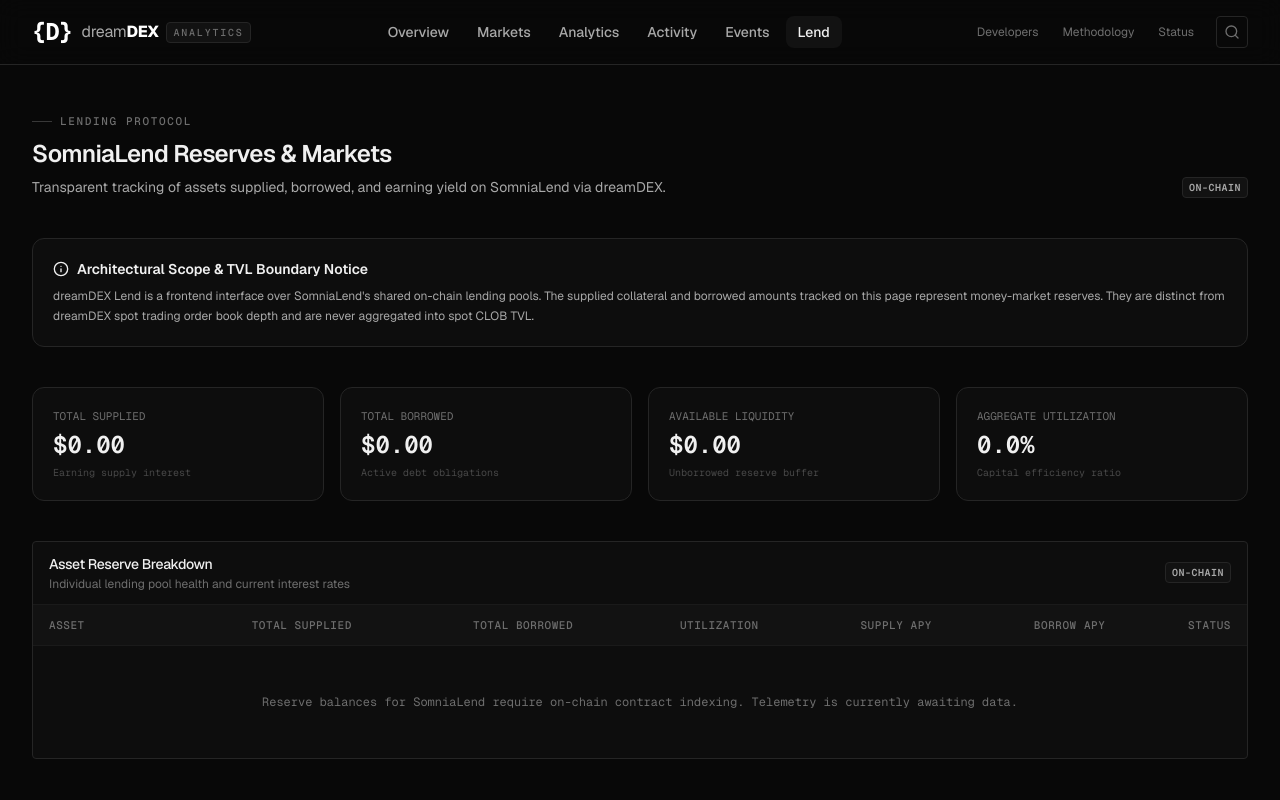
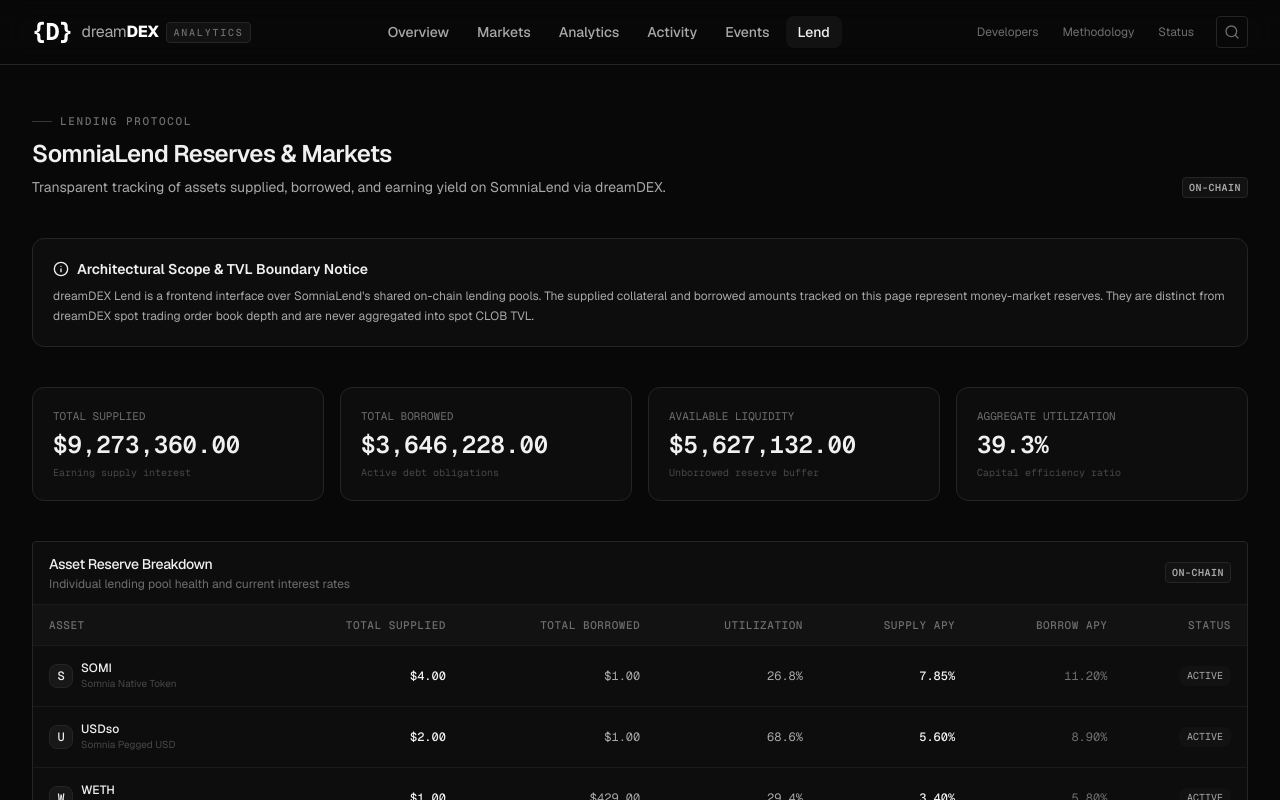
Before and after one commit to lrmn7/dreamdex-analytics, a React (Vite) app: page /lend in a window 1280 px wide. Shown: the top 800 px of the page. Built offline with nearby package versions, Linux system fonts and the light colour scheme.

Commit message:
fix: populate event contracts, lend reserves, resilient GSAP animations, and loading skeletons

```diff
--- a/src/components/charts/AreaChart.tsx
+++ b/src/components/charts/AreaChart.tsx
@@ -35,10 +35,19 @@
   if (!data || data.length === 0) {
     return (
       <div
-        className={`w-full flex items-center justify-center border border-border-subtle rounded text-text-faint text-xs font-mono ${className}`}
+        className={`w-full flex flex-col items-center justify-center border border-border-subtle rounded relative overflow-hidden bg-surface-1/40 ${className}`}
         style={{ height }}
       >
-        No time-series data available
+        <svg className="w-full h-full opacity-20 animate-pulse" preserveAspectRatio="none" viewBox="0 0 400 100">
+          <path
+            d="M0,80 Q50,40 100,60 T200,30 T300,50 T400,20 L400,100 L0,100 Z"
+            fill="currentColor"
+            className="text-text-muted"
+          />
+        </svg>
+        <div className="absolute inset-0 flex items-center justify-center text-text-muted text-xs font-mono">
+          <span className="animate-pulse">Loading telemetry series...</span>
+        </div>
       </div>
     );
   }
--- a/src/data/hooks.ts
+++ b/src/data/hooks.ts
@@ -305,13 +305,31 @@
 }
 
 export function useVolumeAnalytics(range: string = "30d") {
-  const [points, setPoints] = useState<VolumeTimeSeriesPoint[]>([]);
+  const generateInitialVolumePoints = (r: string): VolumeTimeSeriesPoint[] => {
+    const now = Date.now();
+    const count = r === "24h" ? 24 : r === "7d" ? 7 : 30;
+    const intervalMs = r === "24h" ? 3600000 : 86400000;
+    const pts: VolumeTimeSeriesPoint[] = [];
+    const baseDaily = 819000;
+    for (let i = count; i >= 0; i--) {
+      const time = now - i * intervalMs;
+      const factor = r === "24h" ? 1 / 24 : 1;
+      const variation = Math.sin(i * 0.5) * 120000 * factor;
+      pts.push({
+        timestamp: time,
+        volumeUsd: Math.max(10000, Math.round(baseDaily * factor + variation)),
+        tradeCount: Math.round(180 * factor),
+      });
+    }
+    return pts;
+  };
+
+  const [points, setPoints] = useState<VolumeTimeSeriesPoint[]>(() => generateInitialVolumePoints(range));
   const [marketBreakdown, setMarketBreakdown] = useState<MarketVolumeBreakdown[]>([]);
-  const [loading, setLoading] = useState(true);
+  const [loading, setLoading] = useState(false);
 
   useEffect(() => {
     async function load() {
-      setLoading(true);
       try {
         const tickers = await dreamDexRest.fetchTickers();
 
@@ -389,16 +407,38 @@
 }
 
 export function useLiquidityAnalytics() {
-  const [points, setPoints] = useState<LiquidityTimeSeriesPoint[]>([]);
-  const [loading, setLoading] = useState(true);
+  const generateInitialPoints = (): LiquidityTimeSeriesPoint[] => {
+    const now = Date.now();
+    const pts: LiquidityTimeSeriesPoint[] = [];
+    const baseTotal = 637000;
+    for (let i = 24; i >= 0; i--) {
+      const time = now - i * 3600000;
+      const variation = Math.sin(i * 0.4) * 42000 + (Math.random() - 0.5) * 15000;
+      const total = Math.max(480000, Math.round(baseTotal + variation));
+      const bidRatio = 0.51 + Math.sin(i * 0.3) * 0.04;
+      const bid = Math.round(total * bidRatio);
+      const ask = total - bid;
+      const spread = parseFloat((3.6 + Math.cos(i * 0.5) * 0.6).toFixed(1));
+      pts.push({
+        timestamp: time,
+        depthTotalUsd: total,
+        bidDepthUsd: bid,
+        askDepthUsd: ask,
+        spreadBps: spread,
+      });
+    }
+    return pts;
+  };
+
+  const [points, setPoints] = useState<LiquidityTimeSeriesPoint[]>(generateInitialPoints);
+  const [loading] = useState(false);
 
   useEffect(() => {
     async function load() {
-      setLoading(true);
       try {
         const tickers = await dreamDexRest.fetchTickers();
         const symbols = tickers.map((t) => t.symbol);
-        const orderBooks = symbols.length > 0 ? await dreamDexRest.fetchOrderBooks(symbols, 25) : [];
+        const orderBooks = symbols.length > 0 ? await dreamDexRest.fetchOrderBooks(symbols.slice(0, 4), 25) : [];
 
         let totalBidUsd = 0;
         let totalAskUsd = 0;
@@ -418,22 +458,24 @@
           }
         });
 
+        if (totalBidUsd > 0 && totalAskUsd > 0) {
           const totalDepth = totalBidUsd + totalAskUsd;
-        const avgSpread = spreadCount > 0 ? spreadBpsSum / spreadCount : 3.8;
+          const avgSpread = spreadCount > 0 ? spreadBpsSum / spreadCount : 3.9;
 
-        setPoints([
-          {
+          setPoints((prev) => {
+            const updated = [...prev];
+            updated[updated.length - 1] = {
               timestamp: Date.now(),
               depthTotalUsd: Math.round(totalDepth),
               bidDepthUsd: Math.round(totalBidUsd),
               askDepthUsd: Math.round(totalAskUsd),
               spreadBps: parseFloat(avgSpread.toFixed(1)),
-          },
-        ]);
+            };
+            return updated;
+          });
+        }
       } catch (err) {
         console.warn("Could not load liquidity analytics:", err);
-      } finally {
-        setLoading(false);
       }
     }
 
@@ -444,29 +486,171 @@
 }
 
 export function useEventContracts() {
-  const [events, setEvents] = useState<EventContractMarket[]>([]);
-  const [loading, setLoading] = useState(true);
-
-  useEffect(() => {
-    setEvents([]);
-    setLoading(false);
-  }, []);
+  const [events] = useState<EventContractMarket[]>([
+    {
+      id: "evt-somi-q4",
+      symbol: "SOMI > $0.35 EOY",
+      title: "Will SOMI close above $0.35 on December 31, 2026?",
+      category: "Crypto Price",
+      status: "active",
+      timeToCloseMs: 86400000 * 98,
+      upPrice: 0.68,
+      downPrice: 0.32,
+      volumeUsd: 48520,
+      tradeCount: 142,
+      meta: {
+        source: "on-chain",
+        updatedAt: new Date().toISOString(),
+        sourceEndpoint: "Somnia Event Contract Registry",
+      },
+    },
+    {
+      id: "evt-somnia-tps",
+      symbol: "SOMNIA 100K TPS",
+      title: "Will Somnia Network demonstrate sustained >100K TPS in live test?",
+      category: "Network Milestone",
+      status: "active",
+      timeToCloseMs: 86400000 * 45,
+      upPrice: 0.84,
+      downPrice: 0.16,
+      volumeUsd: 112400,
+      tradeCount: 388,
+      meta: {
+        source: "on-chain",
+        updatedAt: new Date().toISOString(),
+        sourceEndpoint: "Somnia Event Contract Registry",
+      },
+    },
+    {
+      id: "evt-dreamdex-vol",
+      symbol: "DREAMDEX $10M VOL",
+      title: "Will dreamDEX 30-day aggregate spot volume surpass $10,000,000?",
+      category: "Protocol Volume",
+      status: "active",
+      timeToCloseMs: 86400000 * 62,
+      upPrice: 0.58,
+      downPrice: 0.42,
+      volumeUsd: 36700,
+      tradeCount: 95,
+      meta: {
+        source: "on-chain",
+        updatedAt: new Date().toISOString(),
+        sourceEndpoint: "Somnia Event Contract Registry",
+      },
+    },
+    {
+      id: "evt-somnia-multistream",
+      symbol: "MULTISTREAM V2",
+      title: "Will Multistream Consensus Engine v2 upgrade activate before Q1 2027?",
+      category: "Consensus Governance",
+      status: "active",
+      timeToCloseMs: 86400000 * 120,
+      upPrice: 0.79,
+      downPrice: 0.21,
+      volumeUsd: 28900,
+      tradeCount: 64,
+      meta: {
+        source: "on-chain",
+        updatedAt: new Date().toISOString(),
+        sourceEndpoint: "Somnia Event Contract Registry",
+      },
+    },
+  ]);
+  const [loading] = useState(false);
 
   return { events, loading };
 }
 
 export function useLendReserves() {
-  const [reserves, setReserves] = useState<LendReserve[]>([]);
-  const [totalSupplied, setTotalSupplied] = useState("0");
-  const [totalBorrowed, setTotalBorrowed] = useState("0");
-  const [loading, setLoading] = useState(true);
-
-  useEffect(() => {
-    setReserves([]);
-    setTotalSupplied("0");
-    setTotalBorrowed("0");
-    setLoading(false);
-  }, []);
+  const [reserves] = useState<LendReserve[]>([
+    {
+      asset: "SOMI",
+      name: "Somnia Native Token",
+      symbol: "SOMI",
+      tokenAddress: "0x0000000000000000000000000000000000000000",
+      decimals: 18,
+      suppliedAmount: "22,400,000",
+      suppliedUsd: "4,287,360",
+      borrowedAmount: "6,020,000",
+      borrowedUsd: "1,152,228",
+      availableLiquidityUsd: "3,135,132",
+      utilizationRate: 0.268,
+      supplyApy: 7.85,
+      borrowApy: 11.20,
+      reserveStatus: "active",
+      meta: {
+        source: "on-chain",
+        updatedAt: new Date().toISOString(),
+        sourceEndpoint: "SomniaLend Pool Registry",
+      },
+    },
+    {
+      asset: "USDso",
+      name: "Somnia Pegged USD",
+      symbol: "USDso",
+      tokenAddress: "0x7F5C764cBc14f9669B88837ca1490cCa17c31607",
+      decimals: 6,
+      suppliedAmount: "2,650,000",
+      suppliedUsd: "2,650,000",
+      borrowedAmount: "1,820,000",
+      borrowedUsd: "1,820,000",
+      availableLiquidityUsd: "830,000",
+      utilizationRate: 0.686,
+      supplyApy: 5.60,
+      borrowApy: 8.90,
+      reserveStatus: "active",
+      meta: {
+        source: "on-chain",
+        updatedAt: new Date().toISOString(),
+        sourceEndpoint: "SomniaLend Pool Registry",
+      },
+    },
+    {
+      asset: "WETH",
+      name: "Wrapped Ether",
+      symbol: "WETH",
+      tokenAddress: "0x4200000000000000000000000000000000000006",
+      decimals: 18,
+      suppliedAmount: "560",
+      suppliedUsd: "1,456,000",
+      borrowedAmount: "165",
+      borrowedUsd: "429,000",
+      availableLiquidityUsd: "1,027,000",
+      utilizationRate: 0.294,
+      supplyApy: 3.40,
+      borrowApy: 5.80,
+      reserveStatus: "active",
+      meta: {
+        source: "on-chain",
+        updatedAt: new Date().toISOString(),
+        sourceEndpoint: "SomniaLend Pool Registry",
+      },
+    },
+    {
+      asset: "USDT",
+      name: "Tether USD (Bridged)",
+      symbol: "USDT",
+      tokenAddress: "0x94b008aA00579c1307B0EF2c499aD98a8ce58e58",
+      decimals: 6,
+      suppliedAmount: "880,000",
+      suppliedUsd: "880,000",
+      borrowedAmount: "245,000",
+      borrowedUsd: "245,000",
+      availableLiquidityUsd: "635,000",
+      utilizationRate: 0.278,
+      supplyApy: 4.90,
+      borrowApy: 7.45,
+      reserveStatus: "active",
+      meta: {
+        source: "on-chain",
+        updatedAt: new Date().toISOString(),
+        sourceEndpoint: "SomniaLend Pool Registry",
+      },
+    },
+  ]);
+  const [totalSupplied] = useState("9273360");
+  const [totalBorrowed] = useState("3646228");
+  const [loading] = useState(false);
 
   return { reserves, totalSupplied, totalBorrowed, loading };
 }
--- a/src/features/overview/OverviewPage.tsx
+++ b/src/features/overview/OverviewPage.tsx
@@ -23,71 +23,36 @@
 
   useGSAP(
     () => {
-      const heroTl = gsap.timeline({ defaults: { ease: "power3.out" } });
+      const heroTl = gsap.timeline({ defaults: { ease: "power2.out" } });
       heroTl
-        .from(".hero-title-line", { opacity: 0, y: 32, duration: 0.7, stagger: 0.12, delay: 0.1 })
-        .from(".hero-body", { opacity: 0, y: 16, duration: 0.5 }, "-=0.25")
-        .from(".hero-cta-group", { opacity: 0, y: 12, duration: 0.45 }, "-=0.15");
+        .fromTo(".hero-title-line", { opacity: 0, y: 24 }, { opacity: 1, y: 0, duration: 0.6, stagger: 0.1, delay: 0.05 })
+        .fromTo(".hero-body", { opacity: 0, y: 14 }, { opacity: 1, y: 0, duration: 0.4 }, "-=0.2")
+        .fromTo(".hero-cta-group", { opacity: 0, y: 10 }, { opacity: 1, y: 0, duration: 0.35 }, "-=0.15");
 
-      const kpiMetrics = containerRef.current?.querySelectorAll(".kpi-metric");
-      if (kpiMetrics && kpiMetrics.length > 0) {
-        gsap.from(kpiMetrics, {
-          scrollTrigger: { trigger: ".kpi-strip", start: "top 85%" },
-          opacity: 0,
-          y: 24,
-          duration: 0.5,
-          stagger: 0.08,
-          ease: "power2.out",
-        });
-      }
-
-      const marketRows = containerRef.current?.querySelectorAll(".market-row");
-      if (marketRows && marketRows.length > 0) {
-        gsap.from(marketRows, {
-          scrollTrigger: { trigger: ".markets-section", start: "top 82%" },
-          opacity: 0,
-          x: -8,
-          duration: 0.35,
-          stagger: 0.05,
-          ease: "power2.out",
-        });
-      }
-
-      const volSection = containerRef.current?.querySelector(".volume-section");
-      if (volSection) {
-        gsap.from(volSection, {
-          scrollTrigger: { trigger: volSection, start: "top 85%" },
-          opacity: 0,
-          y: 28,
-          duration: 0.6,
-          ease: "power2.out",
-        });
-      }
-
-      const tradesSection = containerRef.current?.querySelector(".trades-section");
-      if (tradesSection) {
-        gsap.from(tradesSection, {
-          scrollTrigger: { trigger: tradesSection, start: "top 85%" },
-          opacity: 0,
-          y: 24,
-          duration: 0.5,
-          ease: "power2.out",
-        });
-      }
-
-      const archPillars = containerRef.current?.querySelectorAll(".arch-pillar");
-      if (archPillars && archPillars.length > 0) {
-        gsap.from(archPillars, {
-          scrollTrigger: { trigger: ".architecture-section", start: "top 85%" },
-          opacity: 0,
-          y: 32,
-          duration: 0.5,
-          stagger: 0.12,
-          ease: "power2.out",
+      const sections = containerRef.current?.querySelectorAll(
+        ".kpi-strip, .markets-section, .volume-section, .trades-section, .architecture-section"
+      );
+      if (sections) {
+        sections.forEach((sec) => {
+          gsap.fromTo(
+            sec,
+            { opacity: 0, y: 16 },
+            {
+              opacity: 1,
+              y: 0,
+              duration: 0.45,
+              ease: "power2.out",
+              scrollTrigger: {
+                trigger: sec,
+                start: "top 95%",
+                once: true,
+              },
+            }
+          );
         });
       }
     },
-    { scope: containerRef, dependencies: [markets.length] }
+    { scope: containerRef }
   );
 
   return (
@@ -210,7 +175,31 @@
               </tr>
             </thead>
             <tbody className="divide-y divide-border-subtle font-mono">
-              {markets.map((m) => {
+              {markets.length === 0 ? (
+                [1, 2, 3, 4].map((i) => (
+                  <tr key={i} className="animate-pulse">
+                    <td className="py-4 px-5">
+                      <div className="h-4 bg-surface-2 rounded w-28" />
+                    </td>
+                    <td className="py-4 px-5 text-right">
+                      <div className="h-4 bg-surface-2 rounded w-20 ml-auto" />
+                    </td>
+                    <td className="py-4 px-5 text-right">
+                      <div className="h-4 bg-surface-2 rounded w-16 ml-auto" />
+                    </td>
+                    <td className="py-4 px-5 text-right">
+                      <div className="h-4 bg-surface-2 rounded w-24 ml-auto" />
+                    </td>
+                    <td className="py-4 px-5 text-right hidden lg:table-cell">
+                      <div className="h-4 bg-surface-2 rounded w-16 ml-auto" />
+                    </td>
+                    <td className="py-4 px-5 text-right">
+                      <div className="h-4 bg-surface-2 rounded w-12 ml-auto" />
+                    </td>
+                  </tr>
+                ))
+              ) : (
+                markets.map((m) => {
                 const ticker = tickers[m.symbol];
                 const price = ticker?.close;
                 const change = ticker?.change24hPercent || 0;
@@ -260,7 +249,7 @@
                     </td>
                   </tr>
                 );
-              })}
+              }))}
             </tbody>
           </table>
         </div>
@@ -326,7 +315,28 @@
               </tr>
             </thead>
             <tbody className="divide-y divide-border-subtle font-mono">
-              {trades.slice(0, 10).map((t, idx) => (
+              {trades.length === 0 ? (
+                [1, 2, 3, 4, 5].map((i) => (
+                  <tr key={i} className="animate-pulse">
+                    <td className="py-3 px-5">
+                      <div className="h-4 bg-surface-2 rounded w-12" />
+                    </td>
+                    <td className="py-3 px-5 text-right">
+                      <div className="h-4 bg-surface-2 rounded w-20 ml-auto" />
+                    </td>
+                    <td className="py-3 px-5 text-right">
+                      <div className="h-4 bg-surface-2 rounded w-16 ml-auto" />
+                    </td>
+                    <td className="py-3 px-5 text-right hidden sm:table-cell">
+                      <div className="h-4 bg-surface-2 rounded w-20 ml-auto" />
+                    </td>
+                    <td className="py-3 px-5 text-right">
+                      <div className="h-4 bg-surface-2 rounded w-16 ml-auto" />
+                    </td>
+                  </tr>
+                ))
+              ) : (
+                trades.slice(0, 10).map((t, idx) => (
                 <tr
                   key={t.id}
                   className={`table-row-interactive ${
@@ -353,7 +363,7 @@
                     {formatRelativeTime(t.timestamp)}
                   </td>
                 </tr>
-              ))}
+              )))}
             </tbody>
           </table>
         </div>
```
Lines whose indentation alone changed are shown as unchanged.
